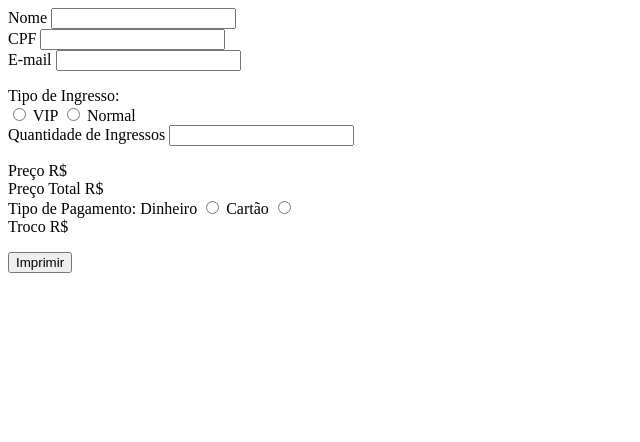
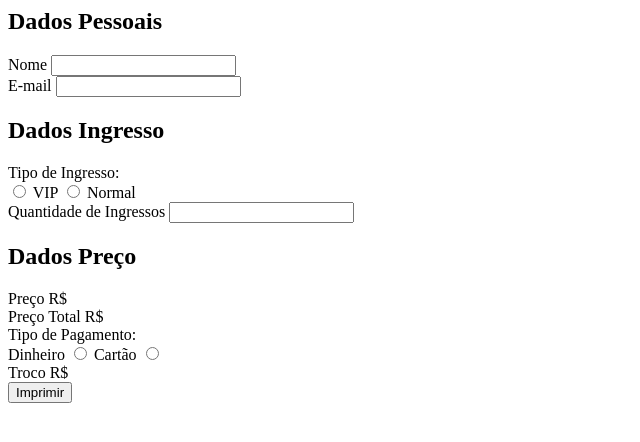
Before and after one commit to RickFer1986/Projet_Quick_Ticket, a PHP site: page /day_records.php in a window 1280 px wide. Shown: the top 442 px of the page, without its empty margins (0-640 px from the left). Run offline with PHP 8.4, Linux system fonts and the light colour scheme; data that the repository does not hold is empty.

Commit message:
Commit - Front-End: Criação fo Formulário da Tela de conteúdo

```diff
--- a/src/views/day_records.php
+++ b/src/views/day_records.php
@@ -1,59 +1,61 @@
 <main class="content">
     <div class="content-title mb-4">
+        <h2>Dados Pessoais</h2>
         <form class="dados-pessoais" action="#" method="post">
+            <div class="form-row">
+                <div class="form-group col-md-6">
+                    <label for="name">Nome</label>
+                    <input type="text" class="form-control" name="nome" id="nome" value="<?= $_POST['nome'] ?>">
+                </div>
+                <div class="form-group col-md-6">
+                    <label for="email">E-mail</label>
+                    <input type="email" class="form-control" name="email" id="email" value="<?= $_POST['email'] ?>">
+                </div>
+            </div>
+            <h2>Dados Ingresso</h2>
+            <div class="form-row alt">
+                <div class="form-group col-md-4">
+                    <div class="alt-ing">
                         <div>
-                <label for="name">Nome</label>
-                <input type="text" name="name" id="name">
+                            <label>Tipo de Ingresso:</label>
                         </div>
-            <div>
-                <label for="cpf">CPF</label>
-                <input type="text" name="cpf" id="cpf">
-            </div>
-            <div>
-                <label for="email">E-mail</label>
-                <input type="email" name="email" id="email">
-            </div>
-        </form>
-    </div>
-
-    <form class="dados-ingresso">
-        <div class="dados-ingressos-item">
-            <div class="dados-ingressos-divisao">
-                <label for="tipo-ingresso">Tipo de Ingresso: </label>
-            </div>
+                        <div class="alt2">
                             <input type="radio" name="tipo-ingresso" id="tipo-ingresso">
                             <label for="vip">VIP</label>
                             <input type="radio" name="tipo-ingresso" id="tipo-ingresso">
                             <label for="normal">Normal</label>
                         </div>
-        <div>
+                    </div>
+
+                </div>
+                <div class="form-group col-md-8">
                     <label for="qtd">Quantidade de Ingressos</label>
                     <input type="number" name="qtd" id="qtd">
                 </div>
-    </form>
-
-    <form class="dados-preco">
-        <div>
+            </div>
+            <h2>Dados Preço</h2>
+            <div class="form-row">
+                <div class="form-group col-md-6">
                     <label for="preco">Preço R$</label>
                 </div>
-        <div>
+                <div class="form-group col-md-6">
                     <label for="preco-total">Preço Total R$</label>
                 </div>
-        <div>
-            <div class="dados-preco-item">
-                <label for="tipo-pag">Tipo de Pagamento: </label>
+            </div>
+
+            <div class="form-row">
+                <div class="form-group col-md-6">
+                    <label for="tipo-pag">Tipo de Pagamento: </label><br>
                     <label for="dinheiro">Dinheiro</label>
                     <input type="radio" name="preco" id="preco">
                     <label for="cartao">Cartão</label>
                     <input type="radio" name="preco" id="preco">
                 </div>
-        </div>
-        <div>
+                <div class="form-group col-md-2">
                     <label for="troco">Troco R$</label>
                 </div>
+            </div>
+            <button class="btn btn-primary">Imprimir</button>
         </form>
-
-    <div class="form-button">
-        <button class="btn btn-lg btn-primary">Imprimir</button>
     </div>
 </main>
```
Also changed, not shown: public/assets/css/template.css. Lines whose indentation alone changed are shown as unchanged.
